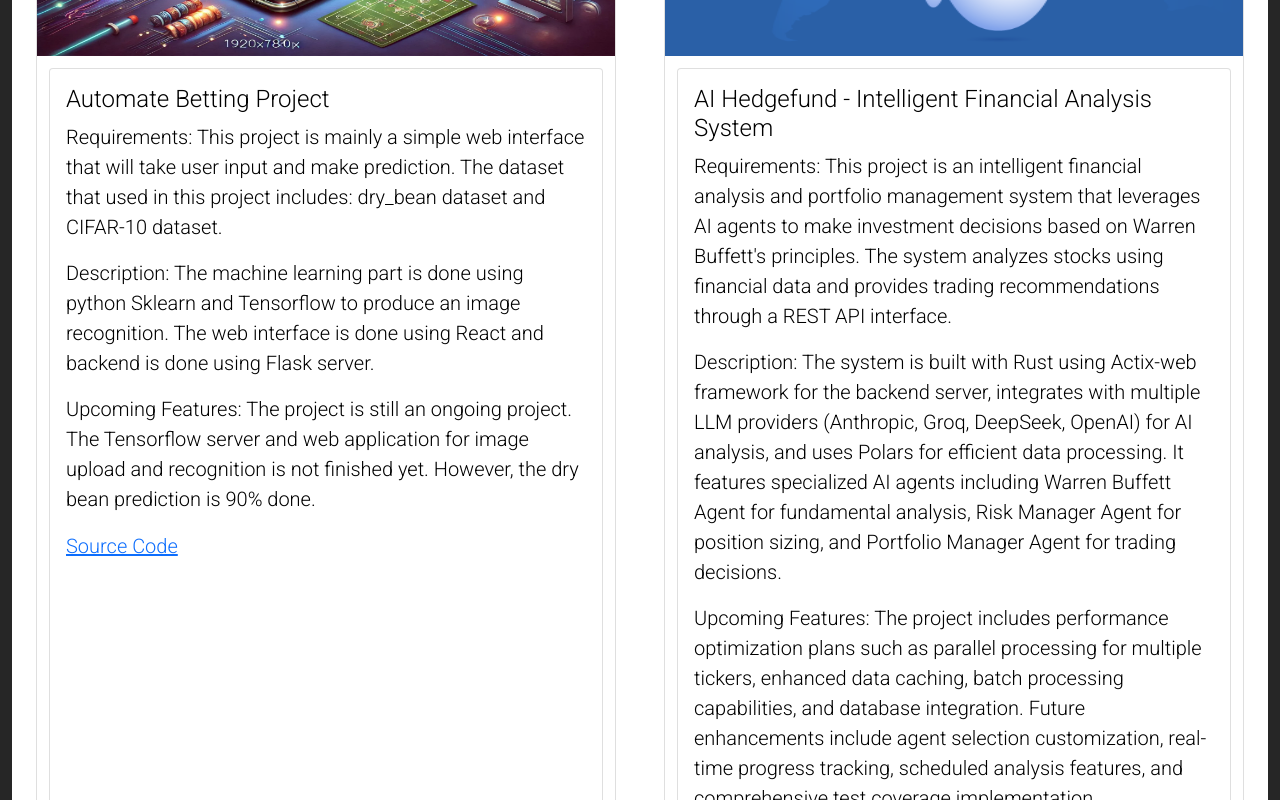
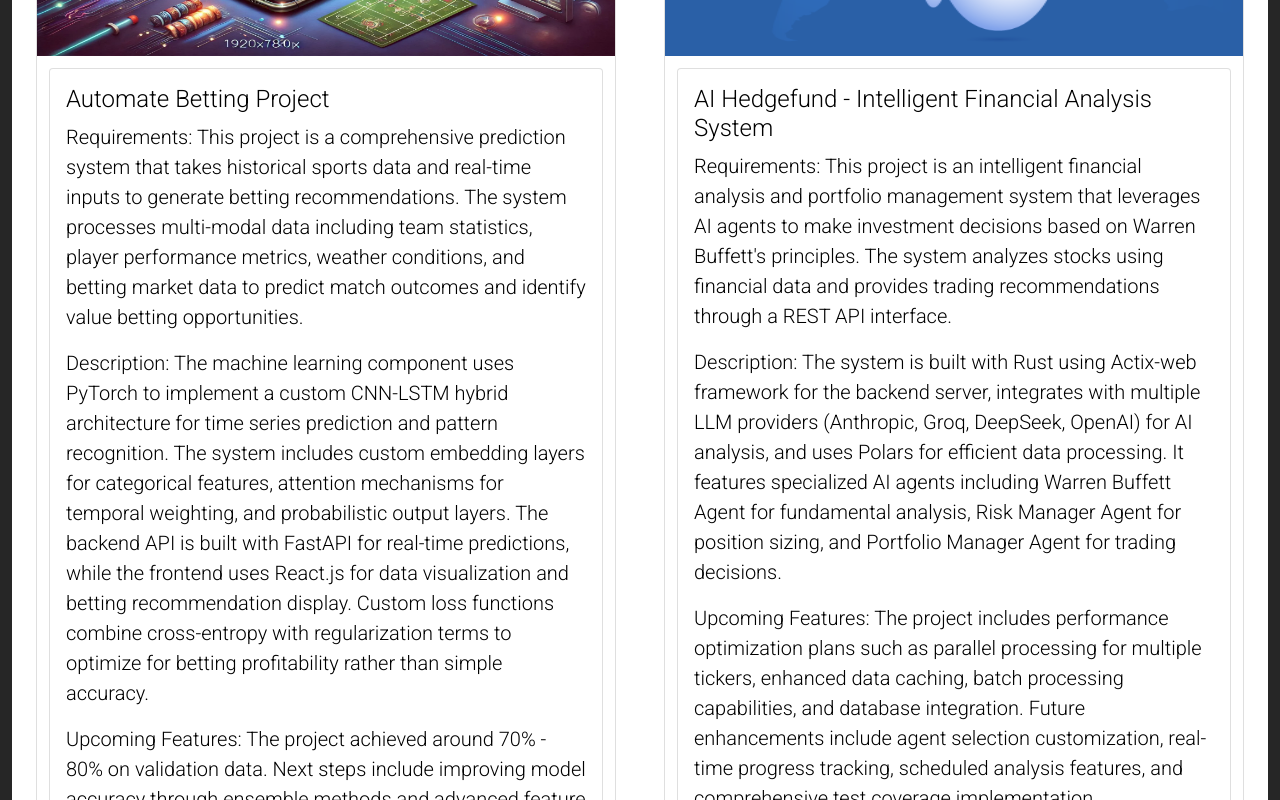
Before and after one commit to Sameam/sameam.github.io, a React (Create React App) app: page /portfolio in a window 1280 px wide. Shown: the part 460-1260 px from the top of the page. Built offline with nearby package versions, Linux system fonts and the light colour scheme; a web font is replaced by a local one.

Commit message:
update the skills and experiences

```diff
--- a/src/components/Experince.js
+++ b/src/components/Experince.js
@@ -39,10 +39,10 @@
 					<div className='col-lg col-md-5'>
 						<h2>Technical Skills</h2>
 						<ul>
-							<li><b>Programming Languages</b>: Python, R, Java, C++, Swift, Julia, JavaScript</li>
-							<li><b>Machine Learning</b>: TensorFlow, Numpy, Pandas, SkLearn, HuggingFace (Transformers), CNN, RNN</li>
+							<li><b>Programming Languages</b>: Python, C++, Rust, JavaScript, Java, R</li>
+							<li><b>Machine Learning</b>: TensorFlow, Pytorch, Numpy, Pandas, SkLearn, HuggingFace (Transformers), CNN, RNN</li>
 							<li><b>Data Management</b>: MySQL, SQLite, Postgres, MongoDB</li>
-							<li><b>Web Development Frameworks</b>: Flask, Django, Express, Vapor</li>
+							<li><b>Web Development Frameworks</b>: FastAPI, Django, Express, </li>
 							<li><b>Web Frontend development</b>: HTML, CSS, React</li>
 							<li><b>DevOps</b>: Docker, Kubernetes</li>
 							<li><b>Business Intelligence</b>: Tableau, Power BI</li>
--- a/src/project.js
+++ b/src/project.js
@@ -6,10 +6,9 @@
 const project = [
   {
     "title":"Automate Betting Project",
-    "requirement":"This project is mainly a simple web interface that will take user input and make prediction. The dataset that used in this project includes: dry_bean dataset and CIFAR-10 dataset.",
-    "description":"The machine learning part is done using python Sklearn and Tensorflow to produce an image recognition. The web interface is done using React and backend is done using Flask server.",
-    "upcoming":"The project is still an ongoing project. The Tensorflow server and web application for image upload and recognition is not finished yet. However, the dry bean prediction is 90% done. ",
-    "source_code":"https://github.com/Sameam/machine_learning",
+    "requirement": "This project is a comprehensive prediction system that takes historical sports data and real-time inputs to generate betting recommendations. The system processes multi-modal data including team statistics, player performance metrics, weather conditions, and betting market data to predict match outcomes and identify value betting opportunities.",
+    "description": "The machine learning component uses PyTorch to implement a custom CNN-LSTM hybrid architecture for time series prediction and pattern recognition. The system includes custom embedding layers for categorical features, attention mechanisms for temporal weighting, and probabilistic output layers. The backend API is built with FastAPI for real-time predictions, while the frontend uses React.js for data visualization and betting recommendation display. Custom loss functions combine cross-entropy with regularization terms to optimize for betting profitability rather than simple accuracy.",
+    "upcoming": "The project achieved around 70% - 80% on validation data. Next steps include improving model accuracy through ensemble methods and advanced feature engineering. The system will then be generalized to handle different types of betting scenarios, with real-time data integration and automated prediction processes.",
     "image":betting
   },
   {
```
